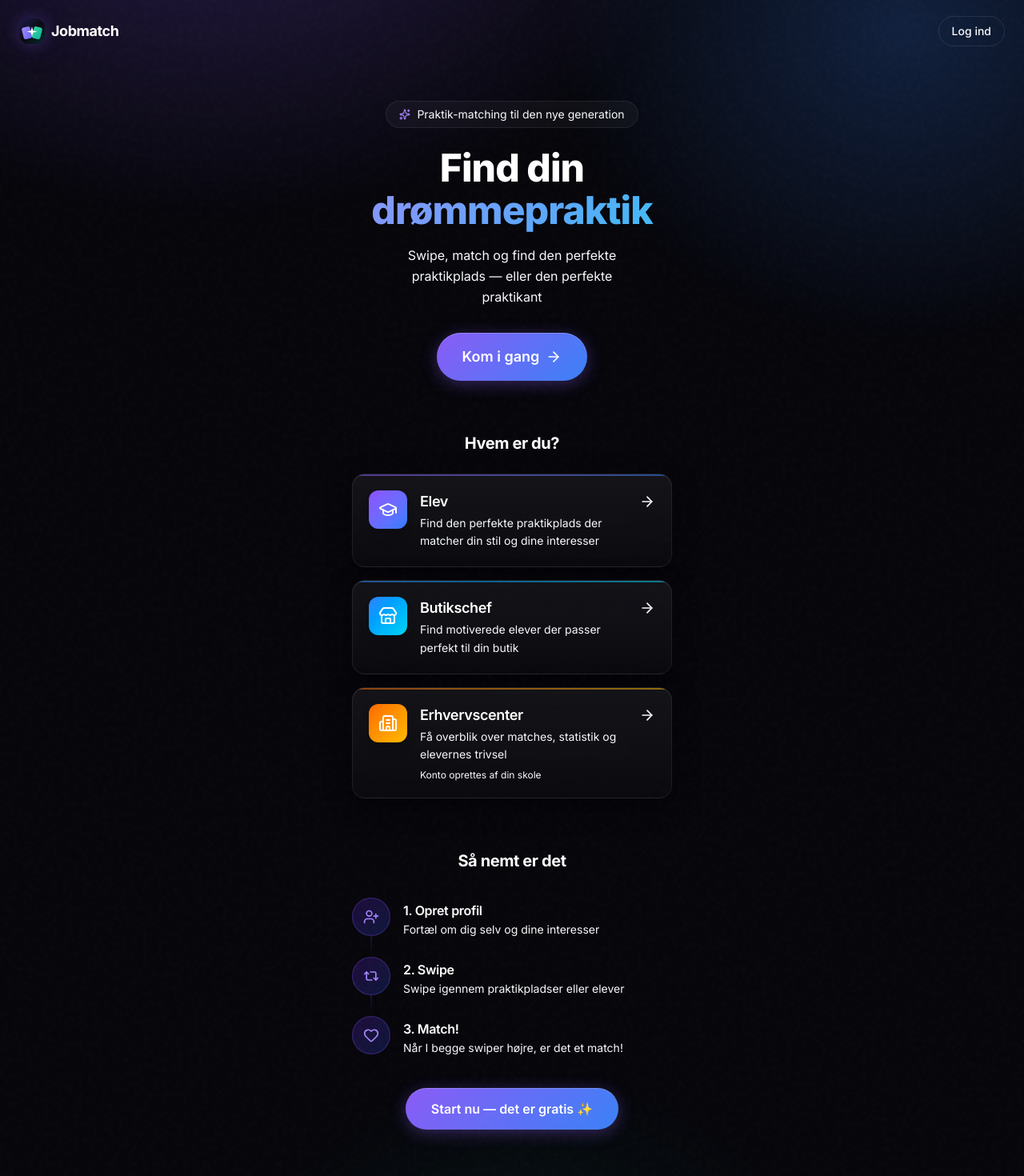
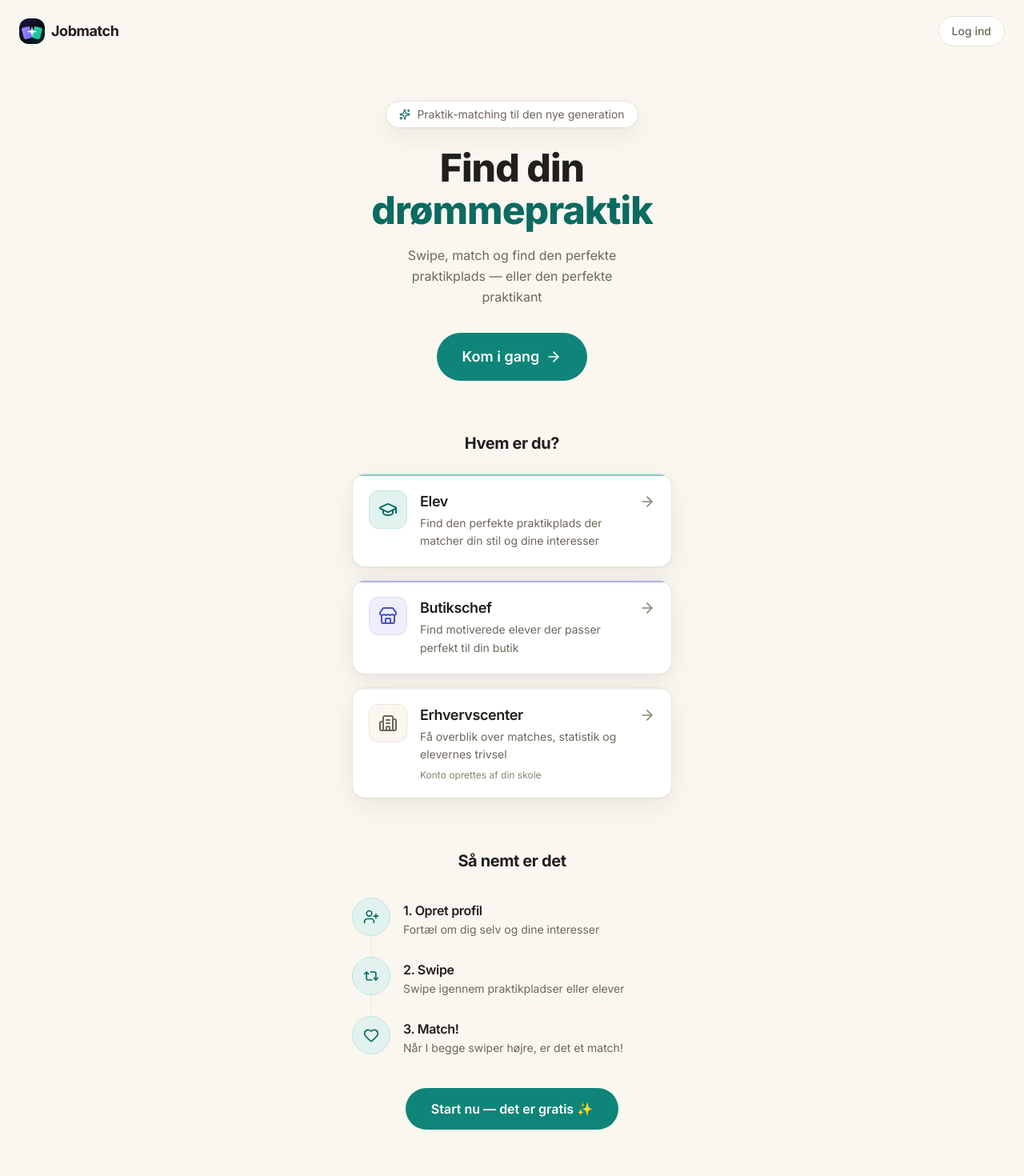
Before and after one commit to mbdodt-tech/JobMatch, a Next.js app: page / in a window 1280 px wide. Shown: the top 1470 px of the page at 80% size. Built offline with nearby package versions, Linux system fonts and the light colour scheme.

Commit message:
Varm theme: signup, landing page, light global tokens and scrollbar
Co-Authored-By: Claude <noreply@anthropic.com>
Claude-Session: https://claude.ai/code/session_01WsQ5VgHj762EoJAhwymo6J

```diff
--- a/src/app/globals.css
+++ b/src/app/globals.css
@@ -7,7 +7,7 @@
    ============================================================= */
 
 :root {
-  --bg-primary: #05050A;
+  --bg-primary: #FAF7F1;
   --bg-secondary: #0B0B14;
   --bg-elevated: #12121E;
   --bg-sheet: #0E0E18;
@@ -17,7 +17,7 @@
   --accent-warm: #F97316;
   --accent-success: #10B981;
   --accent-danger: #F43F5E;
-  --text-primary: #F8FAFC;
+  --text-primary: #211F1A;
   --text-secondary: #6E6759;
   --text-muted: #8B8471;
   --text-faint: #A8A294;  /* decorative only — not for informative text */
@@ -25,7 +25,7 @@
 }
 
 body {
-  background: var(--bg-primary);
+  background: #FAF7F1;
   color: var(--text-primary);
   font-family: 'Inter', system-ui, sans-serif;
   overflow-x: hidden;
@@ -40,8 +40,8 @@ h1, h2, h3 {
 /* Custom scrollbar */
 ::-webkit-scrollbar { width: 6px; }
 ::-webkit-scrollbar-track { background: transparent; }
-::-webkit-scrollbar-thumb { background: rgba(139, 92, 246, 0.4); border-radius: 3px; }
-::-webkit-scrollbar-thumb:hover { background: rgba(139, 92, 246, 0.7); }
+::-webkit-scrollbar-thumb { background: rgba(14, 133, 120, 0.35); border-radius: 3px; }
+::-webkit-scrollbar-thumb:hover { background: rgba(14, 133, 120, 0.6); }
 
 /* =============================================================
    Aurora backgrounds — layered radial gradients + slow drift
--- a/src/app/layout.tsx
+++ b/src/app/layout.tsx
@@ -23,7 +23,7 @@ export const metadata: Metadata = {
   manifest: "/manifest.json",
   appleWebApp: {
     capable: true,
-    statusBarStyle: "black-translucent",
+    statusBarStyle: "default",
     title: "Jobmatch",
   },
   other: {
--- a/src/app/page.tsx
+++ b/src/app/page.tsx
@@ -10,21 +10,27 @@ const roles = [
     title: 'Elev',
     icon: GraduationCap,
     description: 'Find den perfekte praktikplads der matcher din stil og dine interesser',
-    gradient: 'from-violet-500 to-blue-500',
+    accent: 'bg-[#0F9B8E]',
+    iconBox: 'bg-[#E1F2EF] border border-[#C4E4DE]',
+    iconColor: 'text-[#0B6B60]',
     href: '/signup',
   },
   {
     title: 'Butikschef',
     icon: Store,
     description: 'Find motiverede elever der passer perfekt til din butik',
-    gradient: 'from-blue-500 to-cyan-400',
+    accent: 'bg-[#5D5FE0]',
+    iconBox: 'bg-[#EEEEFC] border border-[#DBDBF8]',
+    iconColor: 'text-[#4E50C4]',
     href: '/signup',
   },
   {
     title: 'Erhvervscenter',
     icon: Building2,
     description: 'Få overblik over matches, statistik og elevernes trivsel',
-    gradient: 'from-orange-500 to-amber-400',
+    accent: 'bg-[#EAE4D8]',
+    iconBox: 'bg-[#FAF7F1] border border-[#EAE4D8]',
+    iconColor: 'text-[#6E6759]',
     href: '/login',
     note: 'Konto oprettes af din skole',
   },
@@ -55,7 +61,7 @@ const itemVariants = {
 
 export default function LandingPage() {
   return (
-    <div className="relative min-h-[100dvh] overflow-hidden aurora-bg aurora-animated">
+    <div className="relative min-h-[100dvh] overflow-hidden bg-[#FAF7F1]">
       {/* Content */}
       <div className="relative z-10">
         {/* Header */}
@@ -66,12 +72,12 @@ export default function LandingPage() {
           className="flex items-center justify-between px-6 py-5"
         >
           <div className="flex items-center gap-2">
-            <Logo variant="icon" className="w-8 h-8 rounded-xl glow-violet" />
-            <span className="text-lg font-bold text-white tracking-tight">Jobmatch</span>
+            <Logo variant="icon" className="w-8 h-8 rounded-xl" />
+            <span className="text-lg font-bold text-[#211F1A] tracking-tight">Jobmatch</span>
           </div>
           <Link
             href="/login"
-            className="text-sm font-medium text-text-secondary hover:text-white transition-colors px-4 py-2 rounded-full border border-white/10 hover:border-white/20"
+            className="text-sm font-medium text-[#6E6759] hover:text-[#211F1A] transition-colors px-4 py-2 rounded-full bg-white border border-[#EAE4D8] hover:border-[#0E8578]/40"
           >
             Log ind
           </Link>
@@ -85,32 +91,23 @@ export default function LandingPage() {
             transition={{ duration: 0.8, ease: [0.22, 1, 0.36, 1] }}
           >
             <motion.div
-              className="inline-flex items-center gap-2 px-4 py-1.5 rounded-full glass text-sm text-text-secondary mb-6"
+              className="inline-flex items-center gap-2 px-4 py-1.5 rounded-full bg-white border border-[#EAE4D8] varm-card-shadow text-sm text-[#6E6759] mb-6"
               initial={{ opacity: 0, y: 10 }}
               animate={{ opacity: 1, y: 0 }}
               transition={{ delay: 0.3 }}
             >
-              <Sparkles className="w-3.5 h-3.5 text-violet-400" />
+              <Sparkles className="w-3.5 h-3.5 text-[#0B6B60]" />
               Praktik-matching til den nye generation
             </motion.div>
 
             <h1 className="text-4xl sm:text-5xl font-extrabold tracking-tight leading-[1.1] mb-4">
-              <span className="text-white">Find din</span>
+              <span className="text-[#211F1A]">Find din</span>
               <br />
-              <motion.span
-                className="gradient-text"
-                animate={{
-                  backgroundPosition: ['0% 50%', '100% 50%', '0% 50%'],
-                }}
-                transition={{ duration: 5, repeat: Infinity }}
-                style={{ backgroundSize: '200% auto' }}
-              >
-                drømmepraktik
-              </motion.span>
+              <span className="text-[#0B6B60]">drømmepraktik</span>
             </h1>
 
             <motion.p
-              className="text-text-secondary text-base leading-relaxed max-w-xs mx-auto"
+              className="text-[#6E6759] text-base leading-relaxed max-w-xs mx-auto"
               initial={{ opacity: 0 }}
               animate={{ opacity: 1 }}
               transition={{ delay: 0.5 }}
@@ -130,7 +127,7 @@ export default function LandingPage() {
               <motion.button
                 whileHover={{ scale: 1.03 }}
                 whileTap={{ scale: 0.97 }}
-                className="relative group px-8 py-4 rounded-full btn-gradient text-white font-semibold text-lg overflow-hidden"
+                className="relative group px-8 py-4 rounded-full bg-[#0E8578] hover:bg-[#0B6B60] text-white font-semibold text-lg overflow-hidden transition-colors"
               >
                 <span className="relative z-10 flex items-center gap-2">
                   Kom i gang
@@ -152,7 +149,7 @@ export default function LandingPage() {
           >
             <motion.h2
               variants={itemVariants}
-              className="text-xl font-bold text-center text-white mb-6"
+              className="text-xl font-bold text-center text-[#211F1A] mb-6"
             >
               Hvem er du?
             </motion.h2>
@@ -163,23 +160,23 @@ export default function LandingPage() {
                   <motion.div
                     whileHover={{ scale: 1.02 }}
                     whileTap={{ scale: 0.98 }}
-                    className="group relative p-5 rounded-2xl glass-card glass-card-hover cursor-pointer overflow-hidden"
+                    className="group relative p-5 rounded-2xl bg-white border border-[#EAE4D8] varm-card-shadow hover:border-[#0E8578]/40 transition-colors cursor-pointer overflow-hidden"
                   >
-                    {/* Gradient accent */}
-                    <div className={`absolute top-0 left-0 w-full h-0.5 bg-gradient-to-r ${role.gradient} opacity-50 group-hover:opacity-100 transition-opacity`} />
+                    {/* Accent line */}
+                    <div className={`absolute top-0 left-0 w-full h-0.5 ${role.accent} opacity-50 group-hover:opacity-100 transition-opacity`} />
 
                     <div className="flex items-start gap-4">
-                      <div className={`shrink-0 w-12 h-12 rounded-xl bg-gradient-to-br ${role.gradient} flex items-center justify-center shadow-lg`}>
-                        <role.icon className="w-6 h-6 text-white" />
+                      <div className={`shrink-0 w-12 h-12 rounded-xl ${role.iconBox} flex items-center justify-center`}>
+                        <role.icon className={`w-6 h-6 ${role.iconColor}`} />
                       </div>
                       <div className="flex-1 min-w-0">
-                        <h3 className="text-white font-semibold text-lg">{role.title}</h3>
-                        <p className="text-text-secondary text-sm mt-0.5 leading-relaxed">{role.description}</p>
+                        <h3 className="text-[#211F1A] font-semibold text-lg">{role.title}</h3>
+                        <p className="text-[#6E6759] text-sm mt-0.5 leading-relaxed">{role.description}</p>
                         {role.note && (
-                          <p className="text-text-muted text-xs mt-1.5">{role.note}</p>
+                          <p className="text-[#8B8471] text-xs mt-1.5">{role.note}</p>
                         )}
                       </div>
-                      <ArrowRight className="w-5 h-5 text-text-muted group-hover:text-white group-hover:translate-x-1 transition-all mt-1 shrink-0" />
+                      <ArrowRight className="w-5 h-5 text-[#8B8471] group-hover:text-[#0B6B60] group-hover:translate-x-1 transition-all mt-1 shrink-0" />
                     </div>
                   </motion.div>
                 </Link>
@@ -198,7 +195,7 @@ export default function LandingPage() {
           >
             <motion.h2
               variants={itemVariants}
-              className="text-xl font-bold text-center text-white mb-8"
+              className="text-xl font-bold text-center text-[#211F1A] mb-8"
             >
               Så nemt er det
             </motion.h2>
@@ -211,18 +208,18 @@ export default function LandingPage() {
                   className="flex items-start gap-4"
                 >
                   <div className="relative shrink-0">
-                    <div className="w-12 h-12 rounded-full bg-gradient-to-br from-violet-600/20 to-blue-600/20 border border-violet-500/30 flex items-center justify-center">
-                      <step.icon className="w-5 h-5 text-violet-400" />
+                    <div className="w-12 h-12 rounded-full bg-[#E1F2EF] border border-[#C4E4DE] flex items-center justify-center">
+                      <step.icon className="w-5 h-5 text-[#0B6B60]" />
                     </div>
                     {i < steps.length - 1 && (
-                      <div className="absolute top-12 left-1/2 -translate-x-1/2 w-px h-6 bg-gradient-to-b from-violet-500/30 to-transparent" />
+                      <div className="absolute top-12 left-1/2 -translate-x-1/2 w-px h-6 bg-[#EAE4D8]" />
                     )}
                   </div>
                   <div className="pt-1">
-                    <h3 className="text-white font-semibold">
+                    <h3 className="text-[#211F1A] font-semibold">
                       {step.number}. {step.title}
                     </h3>
-                    <p className="text-text-secondary text-sm mt-0.5">{step.description}</p>
+                    <p className="text-[#6E6759] text-sm mt-0.5">{step.description}</p>
                   </div>
                 </motion.div>
               ))}
@@ -234,7 +231,7 @@ export default function LandingPage() {
                 <motion.button
                   whileHover={{ scale: 1.03 }}
                   whileTap={{ scale: 0.97 }}
-                  className="px-8 py-3.5 rounded-full btn-gradient text-white font-semibold"
+                  className="px-8 py-3.5 rounded-full bg-[#0E8578] hover:bg-[#0B6B60] text-white font-semibold transition-colors"
                 >
                   Start nu — det er gratis ✨
                 </motion.button>
@@ -245,7 +242,7 @@ export default function LandingPage() {
 
         {/* Footer */}
         <footer className="px-6 pb-8 text-center">
-          <p className="text-text-muted text-xs">
+          <p className="text-[#8B8471] text-xs">
             © 2026 Jobmatch · Lavet med 💜 i Danmark
           </p>
         </footer>
```
Also changed, not shown: src/app/signup/page.tsx (+61 -56 lines).
